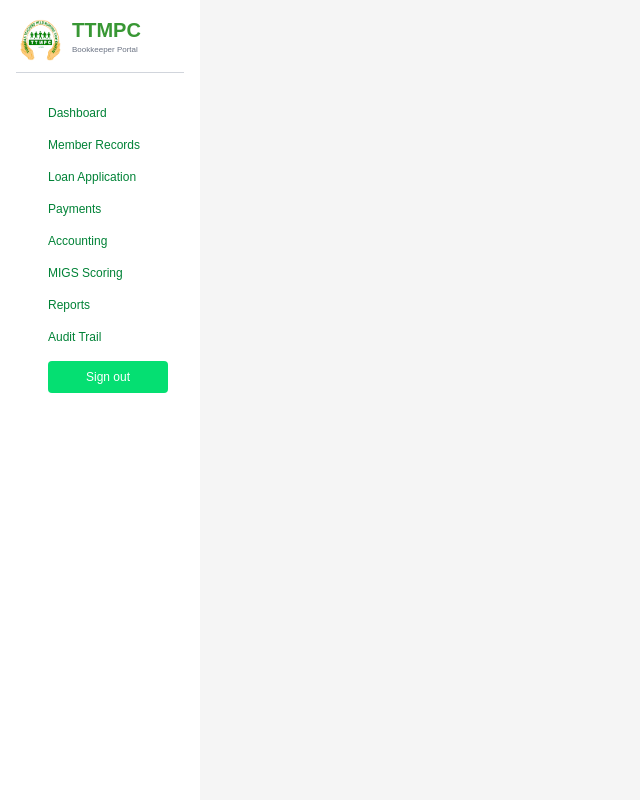
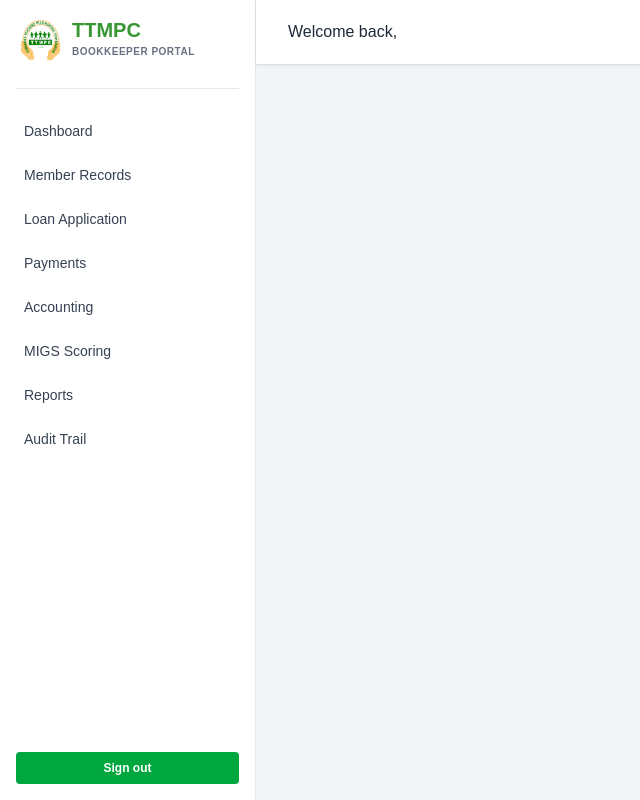
Before and after one commit to Gtabs2004/TTMPC-THESIS, a React (Vite) app in the folder TTMPC_THESIS/: page /dashboard in a window 1280 px wide. Shown: the whole page, without its empty margins (0-640 px from the left). Built offline with nearby package versions, Linux system fonts and the light colour scheme; no server answers.

Commit message:
Update bookkeeperDashboard.jsx

```diff
--- a/TTMPC_THESIS/src/Bookkeeper/Components/bookkeeperDashboard.jsx
+++ b/TTMPC_THESIS/src/Bookkeeper/Components/bookkeeperDashboard.jsx
@@ -1,5 +1,5 @@
-import React, { useState } from "react";
-import { useNavigate } from "react-router-dom";
+import React from "react";
+import { useNavigate, Link } from "react-router-dom";
 import { UserAuth } from "../../contex/AuthContext";
 
 const Dashboard = () => {
@@ -8,59 +8,68 @@ const Dashboard = () => {
 
   const handleSignOut = async (e) => {
     e.preventDefault();
-
     try {
       await signOut();
       navigate("/");
     } catch (err) {
-      // Swallow sign-out errors for now; optionally surface to UI.
+      console.error("Failed to sign out:", err);
     }
   };
-  console.log(session);
+
   return (
-    <aside className="bg-white h-screen w-50  p-4">
-      <div className="flex flex-row items-start gap-2">
-        <img src="src/assets/img/ttmpc logo.png" className="h-12 w-auto"></img>
-        <div className="flex flex-col">
-          <h1 className="text-xl font-bold text-[#389734]">TTMPC</h1>
-          <p className="text-[8px] text-gray-500">Bookkeeper Portal</p>
+    <div className="flex min-h-screen bg-gray-100">
+      <aside className="bg-white w-64 p-4 flex flex-col border-r border-gray-200">
+        <div className="flex flex-row items-start gap-2 mb-6">
+          <img src="src/assets/img/ttmpc logo.png" alt="Logo" className="h-12 w-auto" />
+          <div className="flex flex-col">
+            <h1 className="text-xl font-bold text-[#389734]">TTMPC</h1>
+            <p className="text-[10px] uppercase tracking-wider text-gray-500 font-semibold">
+              Bookkeeper Portal
+            </p>
+          </div>
         </div>
-      </div>
-      <hr className="w-full border-gray-300 my-2"></hr>
-      <nav className="flex flex-col gap-4 mt-4 ml-4 p-4">
-        <a href="#" className="text-green-700 text-xs ">
-          Dashboard
-          </a>
-         <a href="#" className="text-green-700 text-xs ">
-          Member Records
-          </a>
-          <a href="#" className="text-green-700 text-xs">
-          Loan Application
-          </a>
-          <a href="#" className="text-green-700 text-xs">
-          Payments
-          </a>
-          <a href="#" className="text-green-700 text-xs">
-          Accounting
-          </a>
-          <a href="#" className="text-green-700 text-xs">
-          MIGS Scoring
-          </a>
-          <a href="#" className="text-green-700 text-xs">
-          Reports
-          </a>
-          <a href="#" className="text-green-700 text-xs">
-          Audit Trail
-          </a>
-           <button
+
+        <hr className="w-full border-gray-200 mb-6" />
+
+
+        <nav className="flex flex-col gap-2 text-sm flex-grow">
+          {[
+            "Dashboard", "Member Records", "Loan Application",
+            "Payments", "Accounting", "MIGS Scoring",
+            "Reports", "Audit Trail"
+          ].map((item) => (
+            <Link
+              key={item}
+              to={`/${item.toLowerCase().replace(/\s+/g, '-')}`}
+              className="text-gray-700 hover:bg-green-50 hover:text-green-700 p-2 rounded-md transition-colors"
+            >
+              {item}
+            </Link>
+          ))}
+        </nav>
+
+        {/* Sign Out Button - Pushed to the bottom */}
+        <button
           onClick={handleSignOut}
-          className="hover:cursor-pointer rounded p-2 text-xs bg-green-400 text-white text-center"
+          className="mt-auto w-full rounded p-2 text-xs bg-green-600 hover:bg-green-700 text-white font-bold transition-colors"
         >
           Sign out
         </button>
-          </nav>
-    </aside>
+      </aside>
 
+      {/* Main Content Area */}
+      <div className="flex-1 flex flex-col">
+        {/* Navbar */}
+        <header className="bg-white h-16 shadow-sm flex items-center px-8">
+           <h2 className="text-gray-800 font-medium">Welcome back, {session?.user?.email}</h2>
+        </header>
+
+        {/* Page Content */}
+        <main className="p-8">
+          {/* Your dashboard content (cards, tables, etc.) goes here */}
+        </main>
+      </div>
+    </div>
   );
 };
 
```
